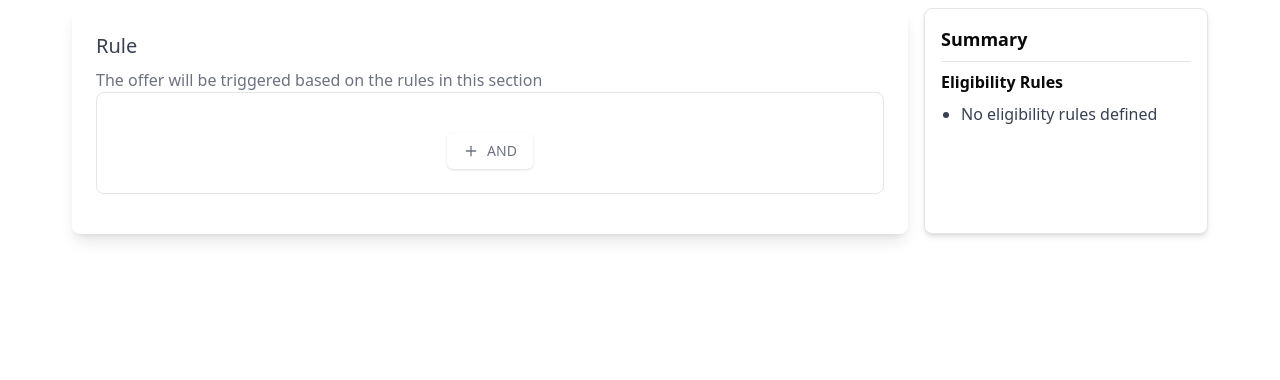
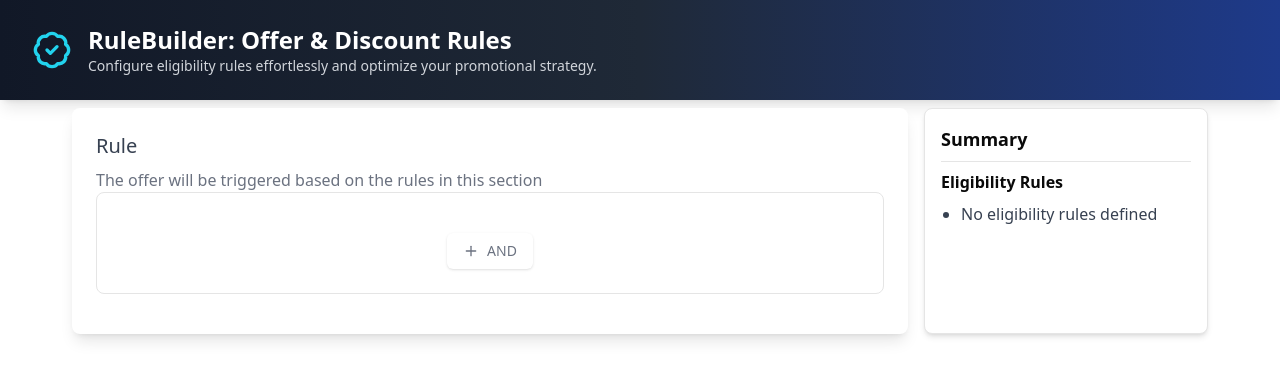
Before and after one commit to iampankajk/mnk, a React (Vite) app: page / in a window 1280 px wide. Shown: the top 380 px of the page. Built offline with nearby package versions, Linux system fonts and the light colour scheme.

Commit message:
header added

```diff
--- a/src/App.tsx
+++ b/src/App.tsx
@@ -1,7 +1,13 @@
 import RuleBuilder from '@/components/RuleBuilder/RuleBuilder';
+import { Header } from '@/components/Header';
 
 function App() {
-  return <RuleBuilder />;
+  return (
+    <>
+      <Header />
+      <RuleBuilder />
+    </>
+  );
 }
 
 export default App;
--- /dev/null
+++ b/src/components/Header.tsx
@@ -0,0 +1,20 @@
+import { BadgeCheck } from 'lucide-react';
+
+export const Header = () => {
+  return (
+    <header className='bg-gradient-to-r from-gray-900 via-gray-800 to-blue-900 text-white py-6 px-8 shadow-lg'>
+      <div className='flex items-center gap-4'>
+        <BadgeCheck className='w-10 h-10 text-cyan-400' />
+        <div>
+          <h1 className='text-2xl font-bold'>
+            RuleBuilder: Offer & Discount Rules
+          </h1>
+          <p className='text-sm text-gray-300'>
+            Configure eligibility rules effortlessly and optimize your
+            promotional strategy.
+          </p>
+        </div>
+      </div>
+    </header>
+  );
+};
```
